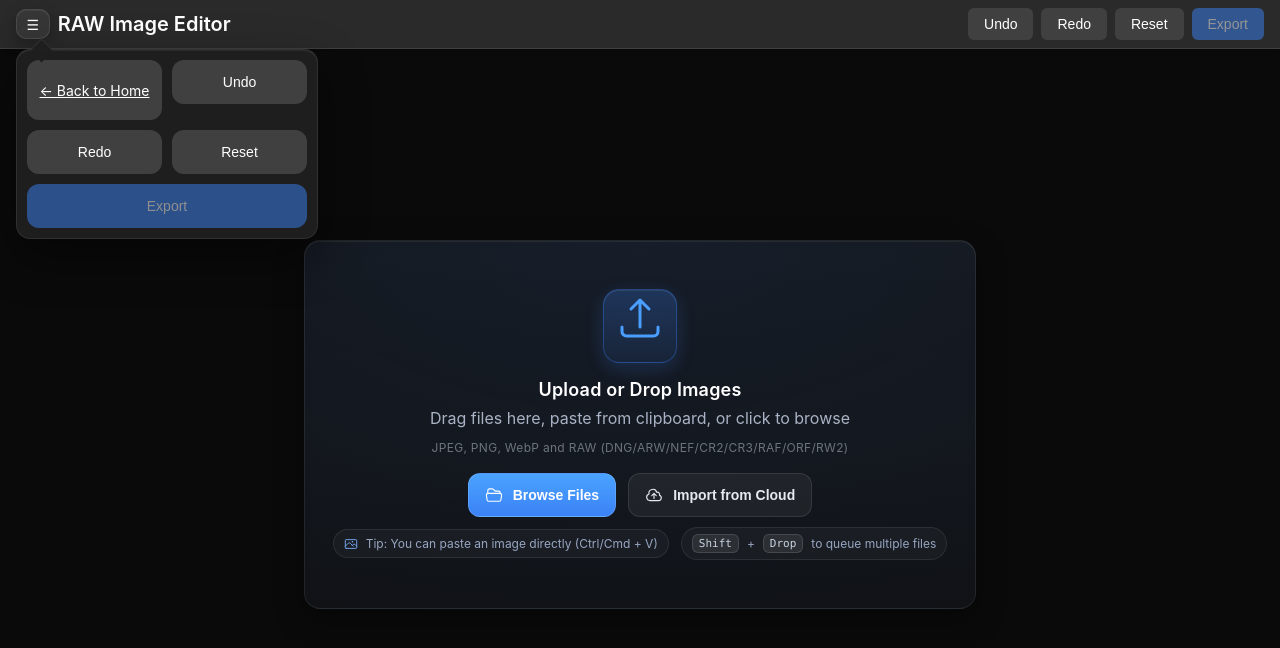
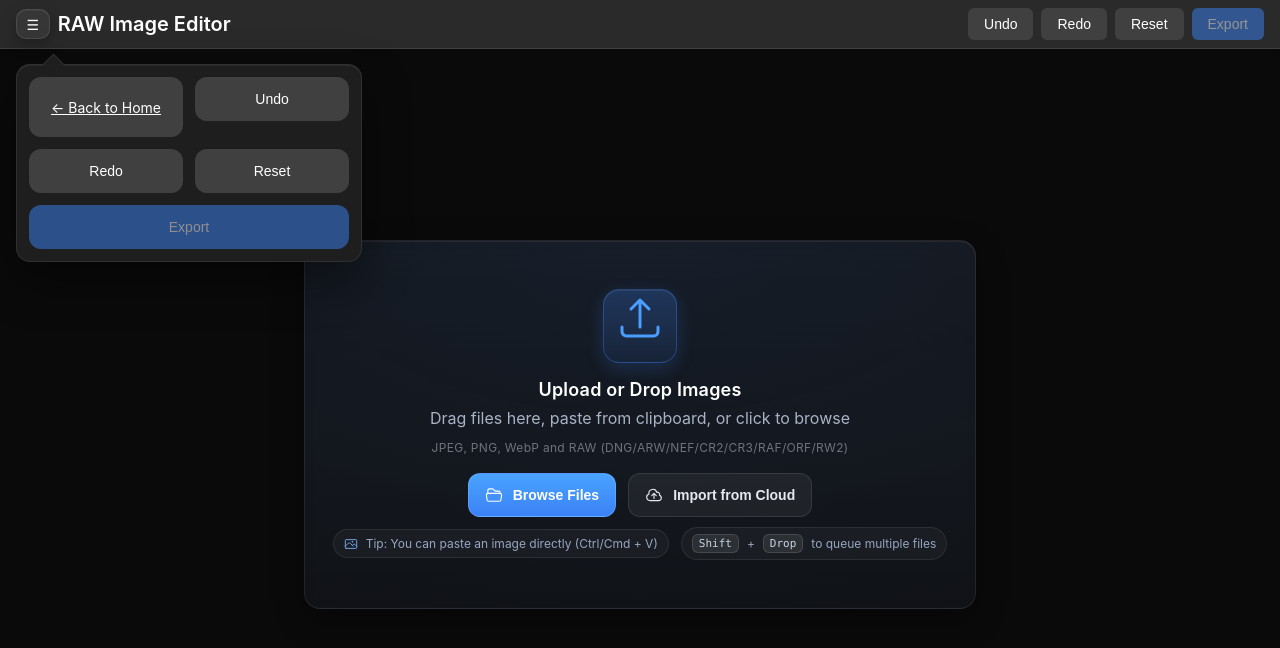
Before and after one commit to kishoretvk/RawImageEditor, a React (Vite) app: page /RawImageEditor/editor in a window 1280 px wide. Both pictures are taken after a click on the heading "Open menu". Shown: the top 648 px of the page. Built offline with nearby package versions, Linux system fonts and the light colour scheme.

Commit message:
Add TensorFlow.js and wire up backends; prep editor usage
- Install @tensorflow/tfjs with WASM and WebGL backends (and converter) to enable on-device ML
- Update package.json/lock for new deps
- Touch EditorPage.jsx to begin integration of TFJS in the editor

```diff
--- a/package.json
+++ b/package.json
@@ -34,6 +34,10 @@
   "dependencies": {
     "@heroicons/react": "^2.2.0",
     "@tailwindcss/postcss": "^4.1.11",
+    "@tensorflow/tfjs": "^4.22.0",
+    "@tensorflow/tfjs-backend-wasm": "^4.22.0",
+    "@tensorflow/tfjs-backend-webgl": "^4.22.0",
+    "@tensorflow/tfjs-converter": "^4.22.0",
     "@types/emscripten": "^1.40.1",
     "file-saver": "^2.0.5",
     "framer-motion": "^12.23.12",
--- a/src/pages/EditorPage.jsx
+++ b/src/pages/EditorPage.jsx
@@ -440,6 +440,7 @@ const EditorPage = () => {
       <div className={`editor-header auto-hide-header`}>
         <div className="header-left" style={{ gap: '0.5rem' }}>
           {/* Collapsible menu button replacing the Back link */}
+          {/* Top-left actions menu anchored to the header; dropdown overlays the image and stays within viewport */}
           <details style={{ position: 'relative' }}>
             <summary
               className="header-button"
@@ -457,17 +458,34 @@ const EditorPage = () => {
             >
               ☰
             </summary>
+
+            {/* Full overlay to trap clicks and ensure the panel sits over the preview */}
+            <div
+              style={{
+                position: 'fixed',
+                inset: 0,
+                zIndex: 2000
+              }}
+              onClick={(e) => {
+                // click-away close
+                const el = e.currentTarget.previousElementSibling; // summary
+                // Do nothing; clicking overlay will close via details default if we toggle open attr
+              }}
+            >
+              {/* Dropdown panel positioned relative to the summary button */}
               <div
                 style={{
                   position: 'absolute',
-                top: 'calc(100% + 10px)',
-                left: 0,
+                  // compute a safe position near the header-left area (top-left corner + offset)
+                  top: '64px',
+                  left: '16px',
                   background: 'rgba(31,31,31,0.98)',
                   border: '1px solid rgba(255,255,255,0.08)',
                   borderRadius: 14,
-                minWidth: 280,
-                zIndex: 1000,
-                padding: 10,
+                  minWidth: 320,
+                  maxWidth: 'calc(100vw - 32px)',
+                  zIndex: 2100,
+                  padding: 12,
                   boxShadow: '0 18px 48px rgba(0,0,0,0.45), inset 0 1px 0 rgba(255,255,255,0.06)',
                   backdropFilter: 'blur(8px)'
                 }}
@@ -477,7 +495,7 @@ const EditorPage = () => {
                 <div style={{
                   position: 'absolute',
                   top: -8,
-                left: 16,
+                  left: 28,
                   width: 16,
                   height: 16,
                   background: 'rgba(31,31,31,0.98)',
@@ -485,12 +503,13 @@ const EditorPage = () => {
                   borderTop: '1px solid rgba(255,255,255,0.08)',
                   transform: 'rotate(45deg)'
                 }} />
+
                 {/* Grid menu */}
                 <nav
                   style={{
                     display: 'grid',
                     gridTemplateColumns: 'repeat(2, minmax(0, 1fr))',
-                  gap: 10,
+                    gap: 12,
                     alignItems: 'stretch'
                   }}
                 >
@@ -541,6 +560,7 @@ const EditorPage = () => {
                     {isExporting ? 'Exporting...' : 'Export'}
                   </button>
                 </nav>
+              </div>
             </div>
           </details>
 
```
Also changed, not shown: 1 other file (tests, documents, lock files or other folders). Lines whose indentation alone changed are shown as unchanged.
